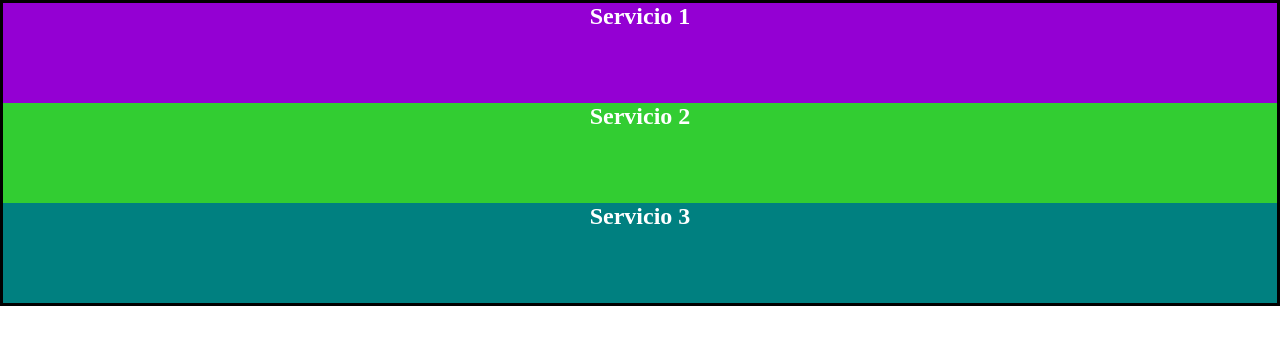
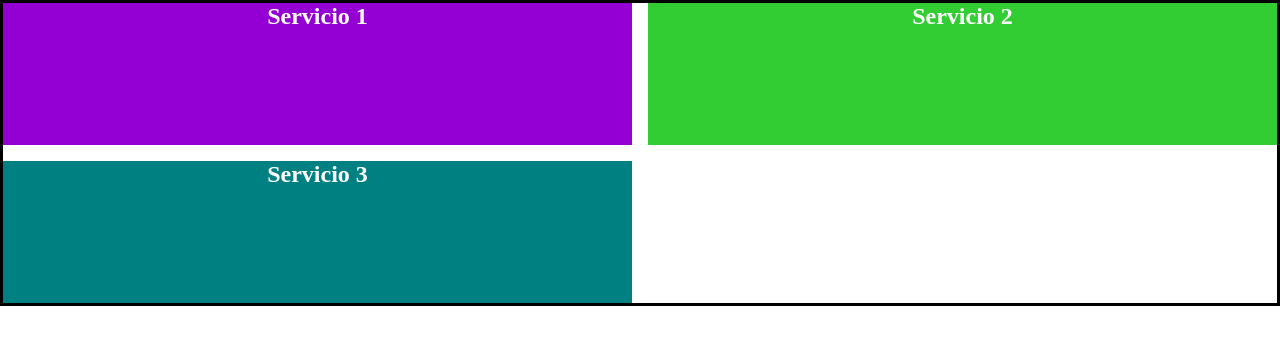
Before and after one commit to ojedam13/cssgrid-basicos, a plain HTML site: page 06-fr-grid-gap/index.html in a window 1280 px wide. Drawn offline with nearby package versions, Linux system fonts and the light colour scheme.

Commit message:
grid fr , repeat

```diff
--- a/06-fr-grid-gap/css/style.css
+++ b/06-fr-grid-gap/css/style.css
@@ -6,8 +6,12 @@ h2 {
     border: 3px solid black;
     height: 300px;
     display: grid;
-
-
+    grid-template-columns: 1fr 1fr 1fr;
+    grid-template-columns: repeat(3, 1fr);
+    grid-template-rows: repeat(2, 1fr);
+    grid: auto / repeat(2, 1fr);
+    grid-row-gap: 1rem;
+    grid-column-gap: 1rem;
 }
 
 .servicio {
```
